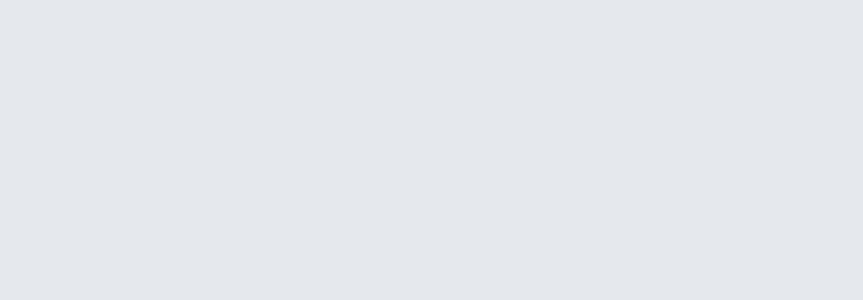
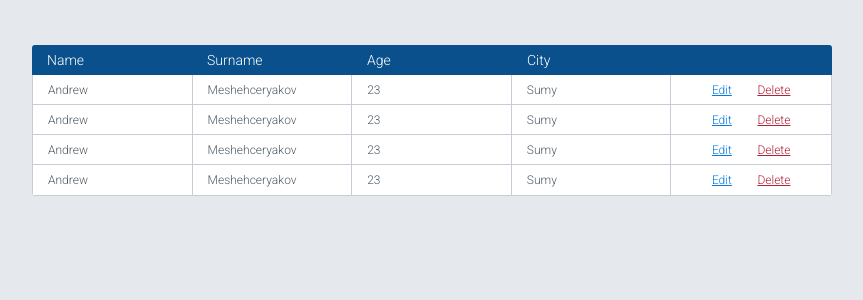
Before and after one commit to CRCH/pet-form, a React (Create React App) app: page / in a window 1280 px wide. Shown: the top 300 px of the page, without its empty margins (13-876 px from the left). Built offline with nearby package versions, Linux system fonts and the light colour scheme.

Commit message:
Table component added

```diff
--- a/src/App.scss
+++ b/src/App.scss
@@ -1,3 +1,9 @@
 .app-container {
   padding: 45px;
 }
+
+.button-column {
+  display: flex;
+  flex-grow: 1;
+  justify-content: space-evenly;
+}
--- a/src/App.tsx
+++ b/src/App.tsx
@@ -1,9 +1,40 @@
 import React from 'react';
+// components
+import Button from 'components/Button';
+import Table from 'components/Table';
+// types
+import { ColumnRendererType, Person } from 'components/Table/Table.types'
 // styles
 import './App.scss';
 
+const renderButtonsColumn: ColumnRendererType<Person> = ({ id }: any) => (
+  <div className="button-column">
+    <Button title="Edit" isLink isBlue onClick={() => console.log(id)} />
+    <Button title="Delete" isLink isRed onClick={() => console.log(id)} />
+  </div>
+)
+
+const columns = [
+  { label: 'Name', dataPath: 'name' },
+  { label: 'Surname', dataPath: 'surname' },
+  { label: 'Age', dataPath: 'age' },
+  { label: 'City', dataPath: 'city' },
+  { label: '', renderer: renderButtonsColumn },
+];
+
+const sampleUser = {
+  id: 'user-0', name: 'Andrew', surname: 'Meshehceryakov', age: 23, city: 'Sumy',
+};
+
+const data = [sampleUser, sampleUser,sampleUser,sampleUser,]
+
+
 const App = () => (
-  <div className="app-container" />
+  <div className="app-container">
+    <div style={{ width: 800, flexDirection: 'column', display: 'flex' }}>
+      <Table columns={columns} data={data} />
+    </div>
+  </div>
 );
 
 export default App;
--- a/src/components/Card/Card.tsx
+++ b/src/components/Card/Card.tsx
@@ -5,7 +5,7 @@ import cn from 'classnames';
 import './Card.scss';
 
 export interface CardProps {
-  className?: String;
+  className?: string;
   children?: ReactNode | string;
 }
 
--- a/src/components/Input/Input.tsx
+++ b/src/components/Input/Input.tsx
@@ -5,7 +5,7 @@ import cn from 'classnames';
 import './Input.scss';
 
 export interface InputProps extends InputHTMLAttributes<HTMLInputElement>{
-  errorMessage?: String;
+  errorMessage?: string;
 }
 
 const Input: FC<InputProps> = ({
--- /dev/null
+++ b/src/components/Table/Table.scss
@@ -0,0 +1,77 @@
+@import 'styles/colors';
+
+.table {
+  display: flex;
+  flex-direction: column;
+  border-radius: 3px;
+  font-size: 12px;
+  font-weight: 300;
+  overflow: hidden;
+  border-bottom: 1px solid $ghost;
+
+  .table__body {
+    border-right: 1px solid $ghost;
+    border-left: 1px solid $ghost;
+    background: white;
+    display: flex;
+    flex-direction: column;
+  }
+
+
+
+  .table__cell {
+    display: flex;
+    width: 1px;
+    flex: 1 0 100px;
+    align-items: center;
+    height: 30px;
+    padding: 0 15px;
+    color: $trout;
+    overflow: scroll;
+  }
+
+  .table__header {
+    display: flex;
+    background: $blue;
+    font-size: 14px;
+
+    .table__cell {
+      color: white;
+      overflow-x: scroll;
+    }
+  }
+
+  .table__row {
+    display: flex;
+
+    &:last-child {
+      .table__cell {
+        border-bottom: none;
+      }
+    }
+
+    .table__cell {
+      border-right: 1px solid $ghost;
+      border-bottom: 1px solid $ghost;
+    }
+
+    .table__cell:last-child {
+      border-right: none;
+    }
+  }
+
+  .table__placeholder {
+    display: flex;
+    justify-content: center;
+    align-items: center;
+    padding: 20px 0;
+    font-weight: bold;
+    font-size: 16px;
+    color: $ghost;
+  }
+}
+
+.span {
+  max-width: 100%;
+  height: 100;
+}
--- /dev/null
+++ b/src/components/Table/Table.tsx
@@ -0,0 +1,44 @@
+import React, { FC } from 'react';
+// types
+import { Column, TableProps } from './Table.types'
+// styles
+import './Table.scss';
+
+
+// const data = true;
+const Table = <T extends object>({
+  data,
+  columns,
+}: TableProps<T>) => {
+
+  const labels = columns.map(({ label }) => label);
+
+  return (
+    <div className="table">
+      <div className="table__header">
+        {columns.map(({ label }, idx) => (
+          <div className="table__cell" key={`table-header-${idx}`}>
+            {label}
+          </div>
+        ))}
+      </div>
+      <div className="table__body">
+        {data.map((item, rowIdx) => (
+          <div key={`table-row-${rowIdx}`} className="table__row">
+            {columns.map(({ dataPath, renderer }, cellIdx) => (
+              <div key={`cell-${cellIdx}`} className="table__cell">
+                {dataPath && item[dataPath as keyof object]}
+                {renderer && renderer(item)}
+              </div>
+            ))}
+          </div>
+        ))}
+        {!data && (
+          <div className="table__placeholder">No data to display :(</div>
+        )}
+      </div>
+    </div>
+  );
+};
+
+export default Table;
--- /dev/null
+++ b/src/components/Table/index.tsx
@@ -0,0 +1,3 @@
+import Table from './Table';
+
+export default Table;
```
Also changed, not shown: src/components/Table/Table.types.tsx (added, +23 -0 lines), .eslintrc.js, src/icons/cross.svg (added).
